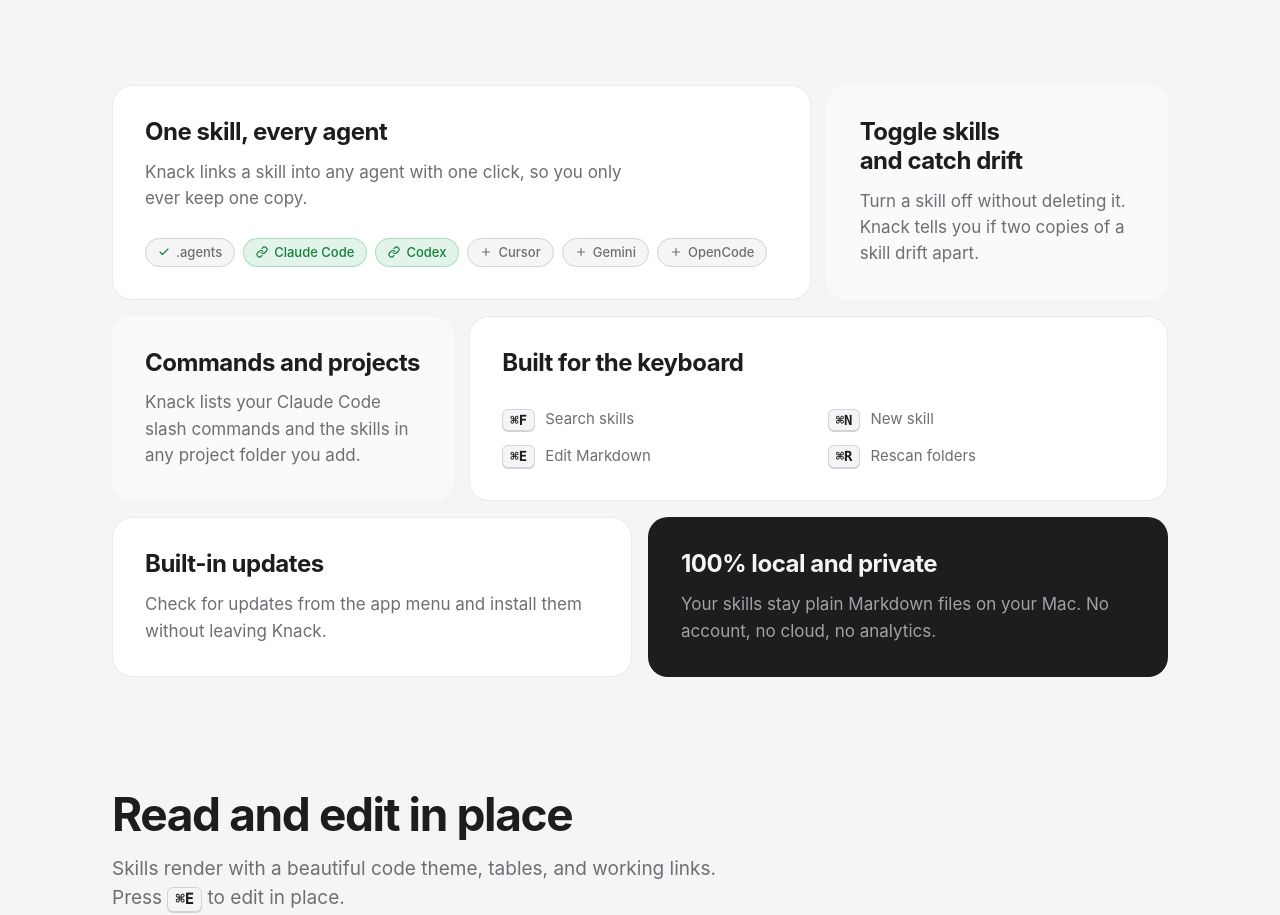
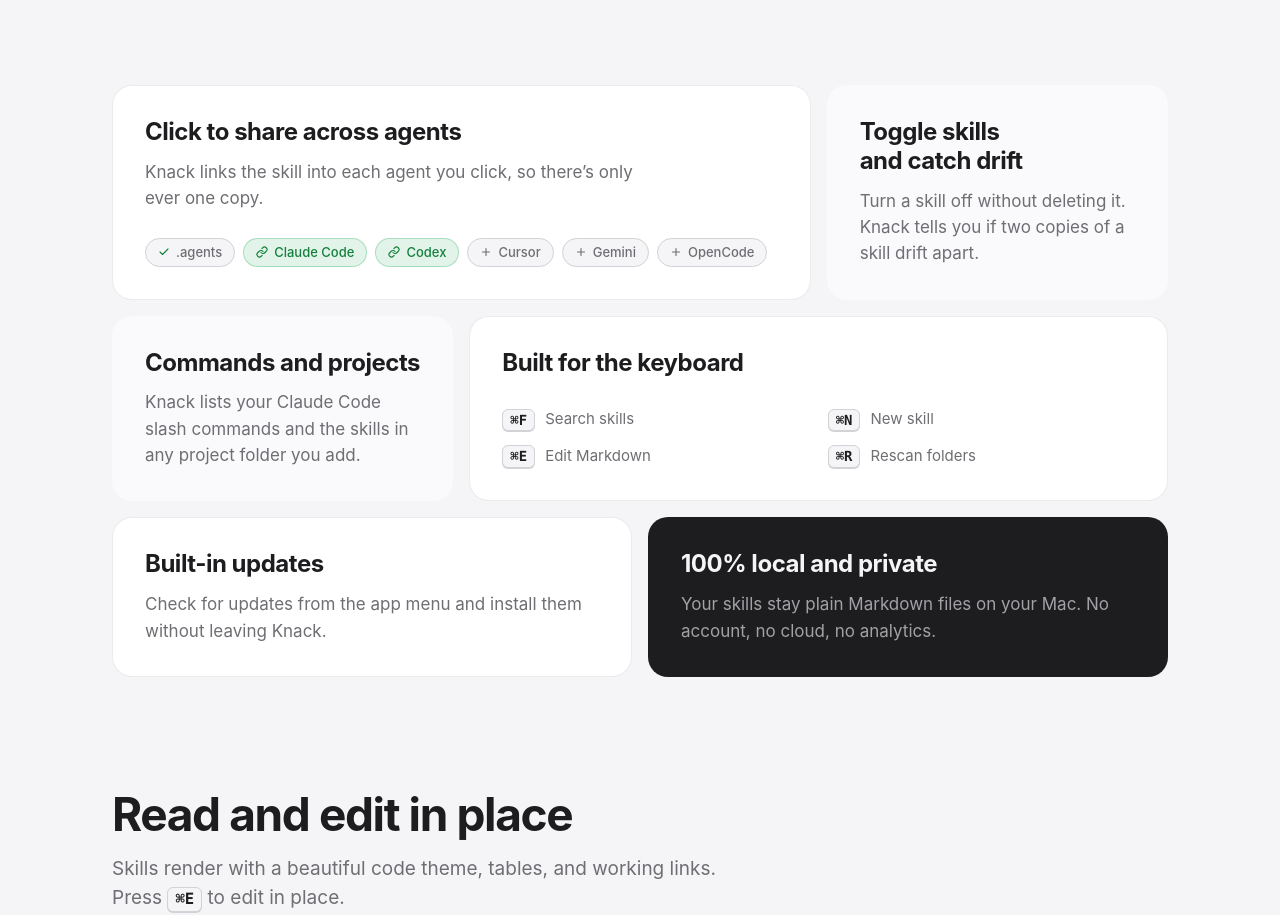
Before and after one commit to jondcallahan/knack, a plain HTML site: page site/index.html in a window 1280 px wide. Shown: the part 1492-2407 px from the top of the page. Drawn offline with Linux system fonts and the light colour scheme.

Commit message:
Restore share card heading
Co-Authored-By: Claude Opus 5.5 <noreply@anthropic.com>

```diff
--- a/site/index.html
+++ b/site/index.html
@@ -142,8 +142,8 @@
 
   <section class="wrap bento" id="features" aria-label="Features">
     <div class="cell cell-share">
-      <h2>One skill, every agent</h2>
-      <p>Knack links a skill into any agent with one click, so you only ever keep one copy.</p>
+      <h2>Click to share across agents</h2>
+      <p>Knack links the skill into each agent you click, so there’s only ever one copy.</p>
       <div class="pill-demo" role="group" aria-label="Available to">
         <span class="pill pill-original" title="The original lives here."><svg viewBox="0 0 24 24" aria-hidden="true"><path d="M20 6 9 17l-5-5"/></svg>.agents</span>
         <button type="button" class="pill pill-toggle" aria-pressed="true"><svg class="i-link" viewBox="0 0 24 24" aria-hidden="true"><path d="M10 13a5 5 0 0 0 7.54.54l3-3a5 5 0 0 0-7.07-7.07l-1.72 1.71"/><path d="M14 11a5 5 0 0 0-7.54-.54l-3 3a5 5 0 0 0 7.07 7.07l1.71-1.71"/></svg><svg class="i-plus" viewBox="0 0 24 24" aria-hidden="true"><path d="M12 5v14M5 12h14"/></svg>Claude Code</button>
```
